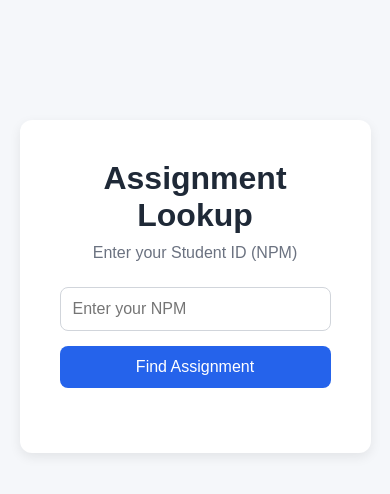
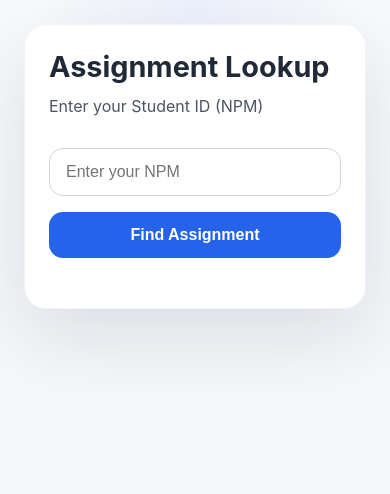
Before and after one commit to Pipin-5aragih/Lookuptugas, a plain HTML site: page index.html in a window 390 px wide. Drawn offline with Linux system fonts and the light colour scheme.

Commit message:
struck enter key

```diff
--- a/index.html
+++ b/index.html
@@ -2,24 +2,39 @@
 <html lang="en">
 <head>
     <meta charset="UTF-8">
-    <meta name="viewport" content="width=device-width, initial-scale=1.0">
+    <meta name="viewport" content="width=device-width, initial-scale=1.0, viewport-fit=cover">
+    <meta name="theme-color" content="#2563eb">
+    <meta name="apple-mobile-web-app-capable" content="yes">
+    <meta name="apple-mobile-web-app-status-bar-style" content="default">
+    <meta name="description" content="Assignment Lookup app to find student assignment topics by NPM.">
     <title>Assignment Lookup</title>
+    <link rel="manifest" href="manifest.json">
+    <link rel="icon" href="icon.svg">
     <link rel="stylesheet" href="style.css">
 </head>
 <body>
 
+<div class="app-shell">
     <div class="container">
+        <header class="app-header">
             <h1>Assignment Lookup</h1>
             <p class="subtitle">Enter your Student ID (NPM)</p>
+        </header>
 
+        <form id="searchForm" class="lookup-form">
             <input
                 type="text"
                 id="idInput"
-        placeholder="Enter your NPM">
+                placeholder="Enter your NPM"
+                inputmode="numeric"
+                autocomplete="off"
+                aria-label="Student ID">
 
-    <button onclick="searchId()">Find Assignment</button>
+            <button type="submit">Find Assignment</button>
+        </form>
 
-    <div id="result"></div>
+        <div id="result" class="result-container" aria-live="polite"></div>
+    </div>
 </div>
 
 <script src="script.js"></script>
--- a/script.js
+++ b/script.js
@@ -1,5 +1,6 @@
 let records = [];
 
+// Load CSV data
 fetch("data.csv")
     .then(response => response.text())
     .then(text => {
@@ -13,6 +14,19 @@ fetch("data.csv")
                 label: label.trim()
             });
         }
+    })
+    .catch(error => {
+        console.error("Error loading CSV:", error);
+    });
+
+// Handle form submission (button click OR Enter key)
+document
+    .getElementById("searchForm")
+    .addEventListener("submit", function(event) {
+
+        event.preventDefault();
+
+        searchId();
     });
 
 function searchId() {
@@ -57,3 +71,15 @@ function searchId() {
         `;
     }
 }
+
+if ('serviceWorker' in navigator) {
+    window.addEventListener('load', () => {
+        navigator.serviceWorker.register('sw.js')
+            .then(registration => {
+                console.log('Service worker registered:', registration.scope);
+            })
+            .catch(error => {
+                console.warn('Service worker registration failed:', error);
+            });
+    });
+}
--- a/style.css
+++ b/style.css
@@ -4,78 +4,118 @@
     box-sizing: border-box;
 }
 
+:root {
+    color-scheme: light;
+    font-family: Inter, system-ui, -apple-system, BlinkMacSystemFont, "Segoe UI", sans-serif;
+    background: #f5f7fa;
+    color: #1f2937;
+}
+
+html, body {
+    min-height: 100%;
+}
+
 body {
-    font-family: Arial, sans-serif;
-    background: #f5f7fa;
+    background: radial-gradient(circle at top, #eef2ff 0%, #f8fafc 40%, #f5f7fa 100%);
+    display: flex;
+    justify-content: center;
+    align-items: center;
+    padding: env(safe-area-inset-top) env(safe-area-inset-right) env(safe-area-inset-bottom) env(safe-area-inset-left);
+}
+
+.app-shell {
+    width: 100%;
+    min-height: 100%;
+    display: flex;
+    justify-content: center;
+    align-items: center;
+    padding: 24px;
 }
 
 .container {
-    width: 90%;
-    max-width: 600px;
+    width: min(100%, 540px);
+    background: rgba(255, 255, 255, 0.98);
+    padding: 32px;
+    border-radius: 28px;
+    box-shadow: 0 24px 80px rgba(15, 23, 42, 0.12);
+    backdrop-filter: blur(12px);
+    border: 1px solid rgba(148, 163, 184, 0.12);
+}
 
-    margin: 120px auto 0 auto;
-
-    background: white;
-    padding: 40px;
-
-    border-radius: 12px;
-
-    box-shadow: 0 4px 12px rgba(0,0,0,0.08);
-
-    text-align: center;
+.app-header {
+    margin-bottom: 28px;
 }
 
 h1 {
-    color: #1f2937;
+    font-size: clamp(1.8rem, 2.2vw, 2.8rem);
     margin-bottom: 10px;
 }
 
 .subtitle {
-    color: #6b7280;
-    margin-bottom: 25px;
+    color: #4b5563;
+    line-height: 1.6;
+    font-size: 1rem;
+}
+
+.lookup-form {
+    display: grid;
+    gap: 16px;
+    align-items: stretch;
 }
 
 input {
     width: 100%;
-    padding: 12px;
+    padding: 16px 18px;
+    border: 1px solid #d1d5db;
+    border-radius: 14px;
+    font-size: 1rem;
+    transition: border-color 0.2s ease, box-shadow 0.2s ease;
+}
 
-    border: 1px solid #d1d5db;
-    border-radius: 8px;
-
-    font-size: 16px;
+input:focus {
+    outline: none;
+    border-color: #2563eb;
+    box-shadow: 0 0 0 4px rgba(37, 99, 235, 0.14);
 }
 
 button {
-    margin-top: 15px;
-
     width: 100%;
-    padding: 12px;
-
+    padding: 16px 18px;
     border: none;
-    border-radius: 8px;
-
+    border-radius: 14px;
     background: #2563eb;
     color: white;
-
-    font-size: 16px;
+    font-size: 1rem;
+    font-weight: 600;
     cursor: pointer;
+    transition: transform 0.2s ease, background 0.2s ease;
 }
 
-button:hover {
+button:hover,
+button:focus-visible {
     background: #1d4ed8;
+    transform: translateY(-1px);
 }
 
-#result {
-    margin-top: 25px;
+button:active {
+    transform: translateY(0);
 }
+
+.result-container {
+    margin-top: 26px;
+}
+
+.result-card,
+.not-found {
+    padding: 20px;
+    border-radius: 18px;
+    box-shadow: 0 10px 30px rgba(15, 23, 42, 0.06);
+}
+
 .result-card {
     background: #eff6ff;
     border-left: 5px solid #2563eb;
-
-    padding: 20px;
     text-align: left;
-
-    border-radius: 8px;
 }
 
 .result-card h3 {
@@ -83,13 +123,34 @@ button:hover {
     color: #1e40af;
 }
 
-.result-card p {
-    margin-bottom: 8px;
-    color: #374151;
+.result-card p,
+.not-found {
+    margin-bottom: 10px;
+    color: #334155;
+    line-height: 1.7;
 }
 
 .not-found {
-    margin-top: 20px;
-    color: #dc2626;
-    font-weight: bold;
+    background: #fff1f2;
+    color: #b91c1c;
+    font-weight: 600;
 }
+
+@media (max-width: 480px) {
+    .container {
+        padding: 24px;
+        border-radius: 22px;
+    }
+
+    input,
+    button {
+        padding: 14px 16px;
+    }
+}
+
+@media (prefers-reduced-motion: reduce) {
+    *, *::before, *::after {
+        transition: none !important;
+        animation: none !important;
+    }
+}
```
Also changed, not shown: sw.js (added, +32 -0 lines), icon.svg (added), manifest.json (added). Lines whose indentation alone changed are shown as unchanged.
